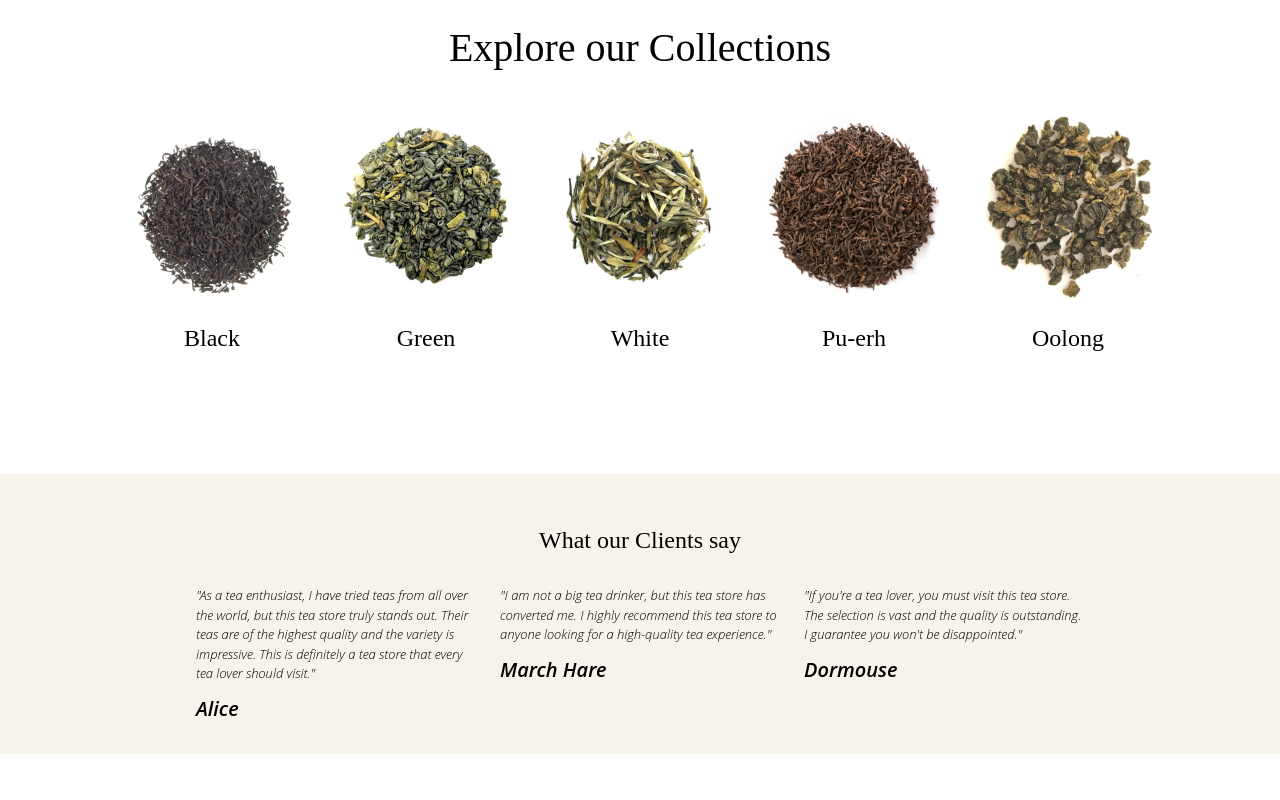
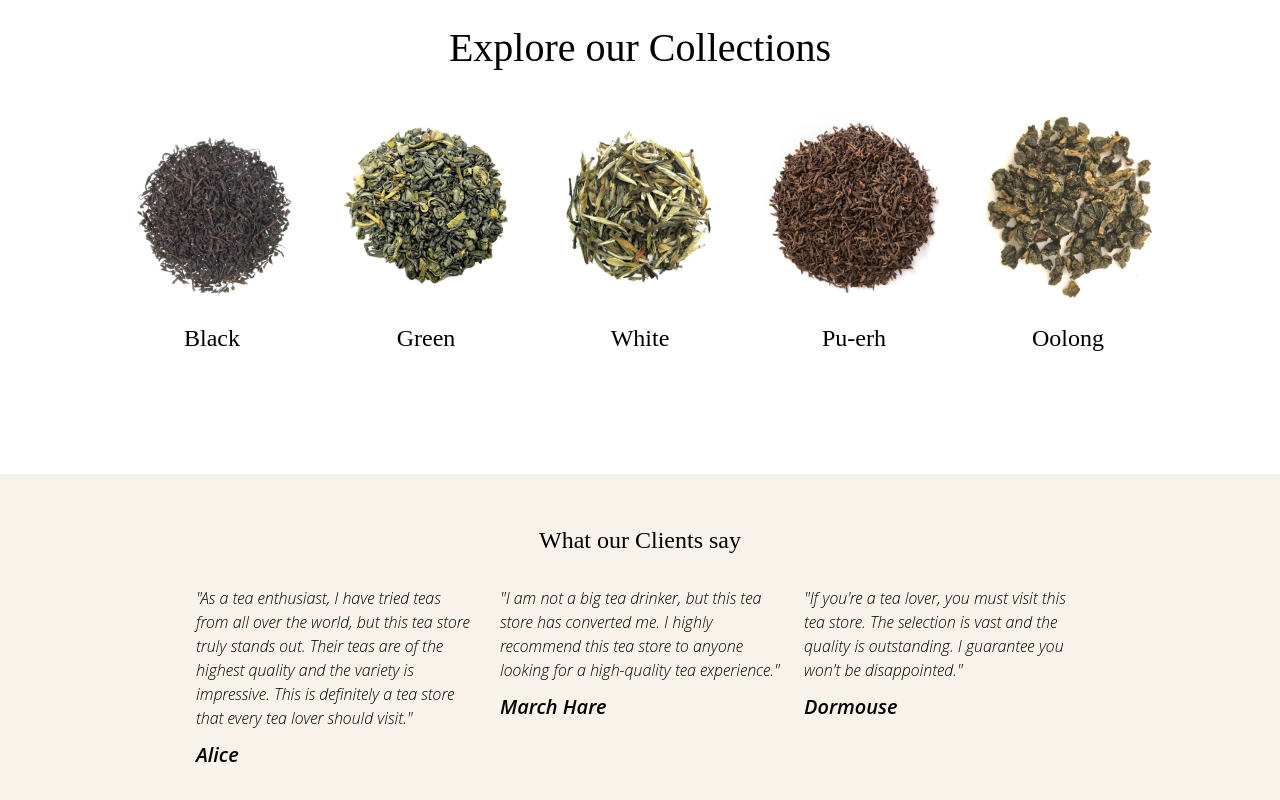
Before and after one commit to yastrb/tea-shop, a website: page index.html in a window 1280 px wide. Shown: the part 973-1773 px from the top of the page. Before the commit the page ends 1727 px from the top, so only its background shows below. Drawn offline with Linux system fonts and the light colour scheme.

Commit message:
new comit

```diff
--- a/input.css
+++ b/input.css
@@ -6,7 +6,7 @@
         @apply font-cormorant text-[40px] font-normal;
     }
     .review {
-        @apply text-[13px] italic font-light pb-[10px];
+        @apply text-[16px] italic font-light pb-[10px];
     }
     .cite {
         @apply text-[20px] font-semibold;
```
Also changed, not shown: css/main.css.
